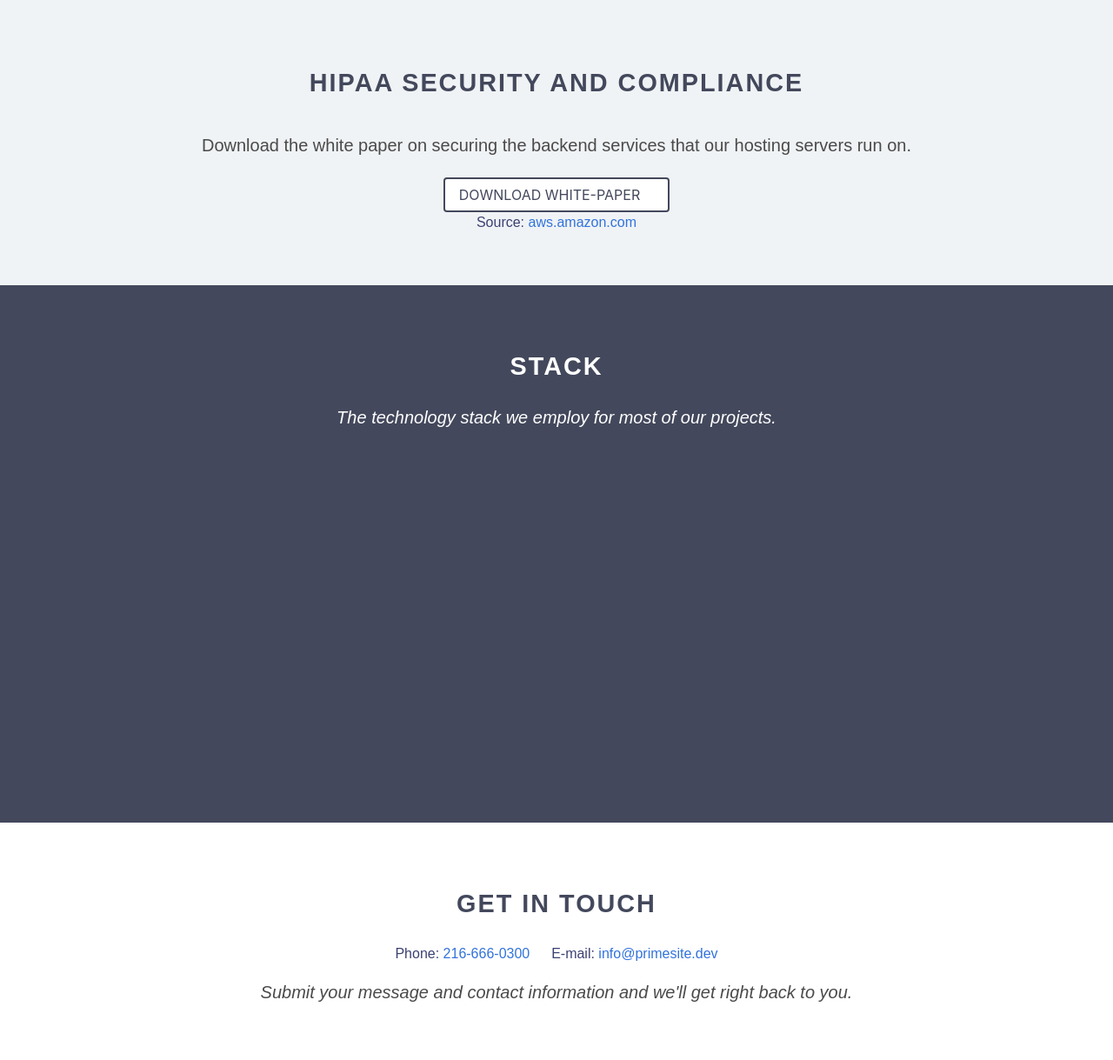
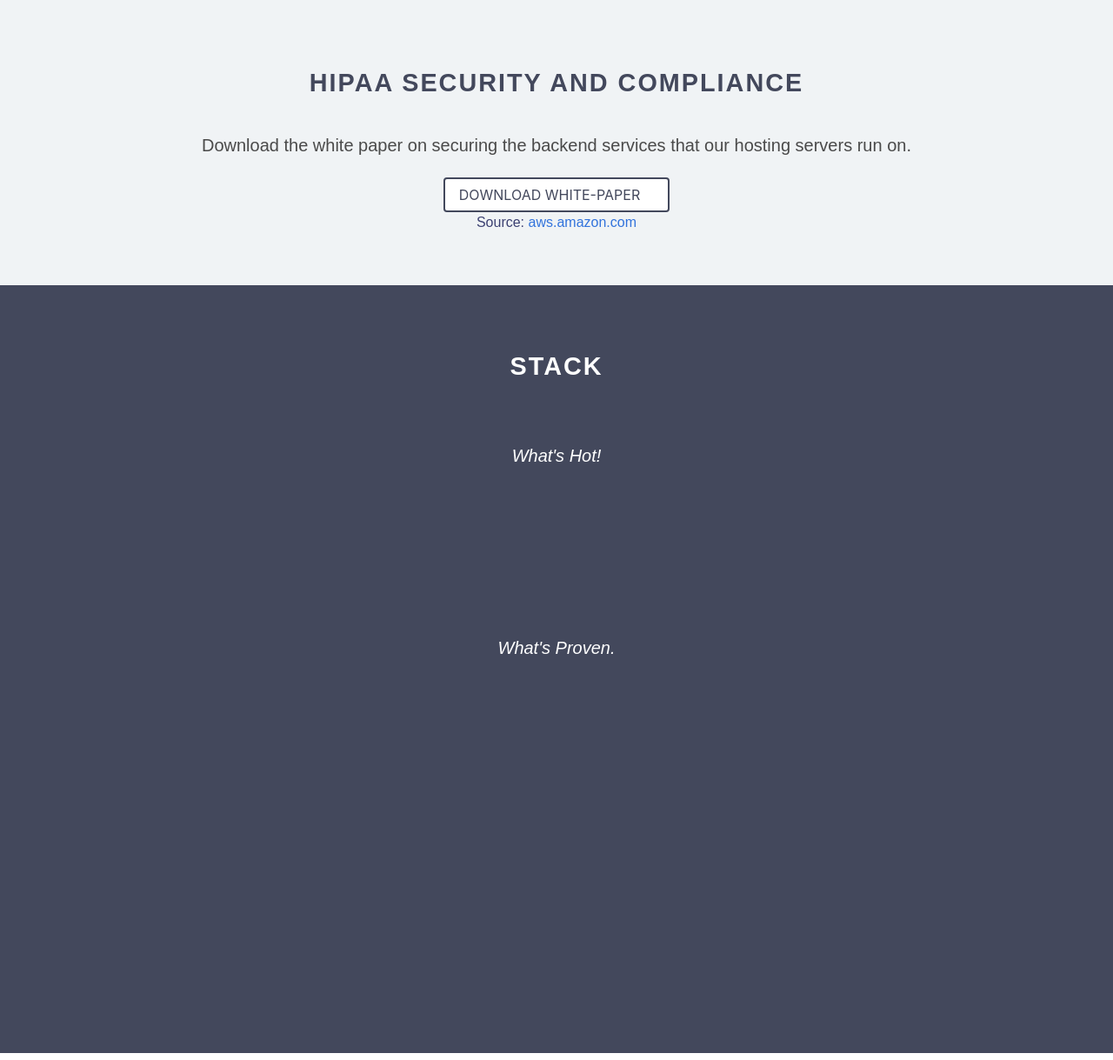
Before and after one commit to stav/primesite, a Node server app: template src/views/layouts/main.handlebars in a window 1280 px wide. Shown: the part 2829-4048 px from the top of the page at 87% size. Run offline with Node 20, Linux system fonts and the light colour scheme; the template is opened without the code that fills it, so the values that code supplies are empty; some libraries are stand-ins or nearby versions.

Commit message:
stack: whats hot

```diff
--- a/src/views/partials/stack.handlebars
+++ b/src/views/partials/stack.handlebars
@@ -2,10 +2,27 @@
 <div class="section-dark stack" id="stack">
   <div class="container">
     <div class="columns is-multiline" data-aos-easing="linear" data-aos="fade-in">
+
       <div class="column is-12" data-aos="fade-in" data-aos-easing="linear">
         <h1 class="title has-text-centered section-title"> Stack </h1>
+      </div>
+
+      <div class="column is-12" data-aos="fade-in" data-aos-easing="linear">
         <h2 class="subtitle section-blurb has-text-centered">
-          The technology stack we employ for most of our projects.
+          What's Hot!
+        </h2>
+      </div>
+      <span class="stack-icon" title="JamStack"><i class="fas fa-layer-group fa-2x"></i></span>
+      <span class="stack-icon" title="Next.js"><i class="fas fa-arrow-right fa-2x"></i></span>
+      <span class="stack-icon" title="Apollo"><i class="fas fa-circle-notch fa-2x"></i></span>
+      <span class="stack-icon" title="React"><i class="fab fa-react fa-2x"></i></span>
+      <span class="stack-icon" title="Vuejs"><i class="fab fa-vuejs fa-2x"></i></span>
+      <span class="stack-icon" title="Webpack"><i class="fas fa-cube fa-2x"></i></span>
+      <span class="stack-icon" title="Yarn"><i class="fab fa-yarn fa-2x"></i></span>
+
+      <div class="column is-12" data-aos="fade-in" data-aos-easing="linear">
+        <h2 class="subtitle section-blurb has-text-centered">
+          What's Proven.
         </h2>
       </div>
       <span class="stack-icon" title="Aws"><i class="fab fa-aws fa-2x"></i></span>
@@ -22,8 +39,6 @@
       <span class="stack-icon" title="Font awesome"><i class="fab fa-font-awesome fa-2x"></i></span>
       <span class="stack-icon" title="Bootstrap"><i class="fab fa-bootstrap fa-2x"></i></span>
       <span class="stack-icon" title="Angular"><i class="fab fa-angular fa-2x"></i></span>
-      <span class="stack-icon" title="React"><i class="fab fa-react fa-2x"></i></span>
-      <span class="stack-icon" title="Vuejs"><i class="fab fa-vuejs fa-2x"></i></span>
 
       <span class="stack-icon" title="Bitbucket"><i class="fab fa-bitbucket fa-2x"></i></span>
 
@@ -59,9 +74,6 @@
       <span class="stack-icon" title="Pied piper"><i class="fab fa-pied-piper-pp fa-2x"></i></span>
 
       <span class="stack-icon" title="Stackpath"><i class="fab fa-stackpath fa-2x"></i></span>
-
-      <span class="stack-icon" title="Webpack"><i class="fas fa-cube fa-2x"></i></span>
-      <span class="stack-icon" title="Yarn"><i class="fab fa-yarn fa-2x"></i></span>
       <!--
       <span class="stack-icon" title="Bulma" style="padding-top: 16px">
         <svg class="svg-inline--fa fa-w-16 fa-4x" aria-hidden="true" focusable="false" d role="img" xmlns="http://www.w3.org/2000/svg" viewBox="0 0 640 320" width="480.000000pt" height="480.000000pt" preserveAspectRatio="xMidYMid meet">
```
